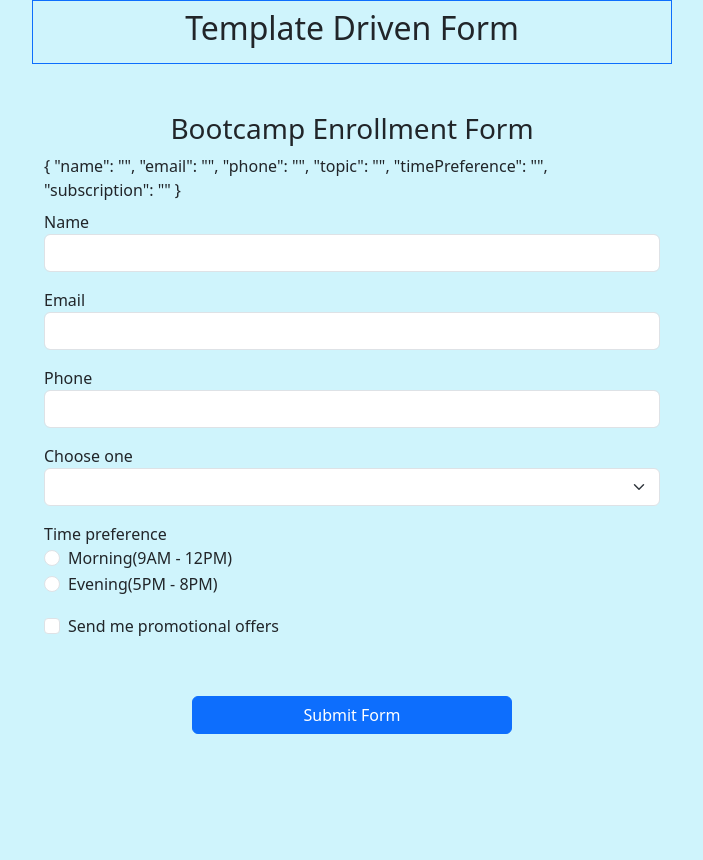
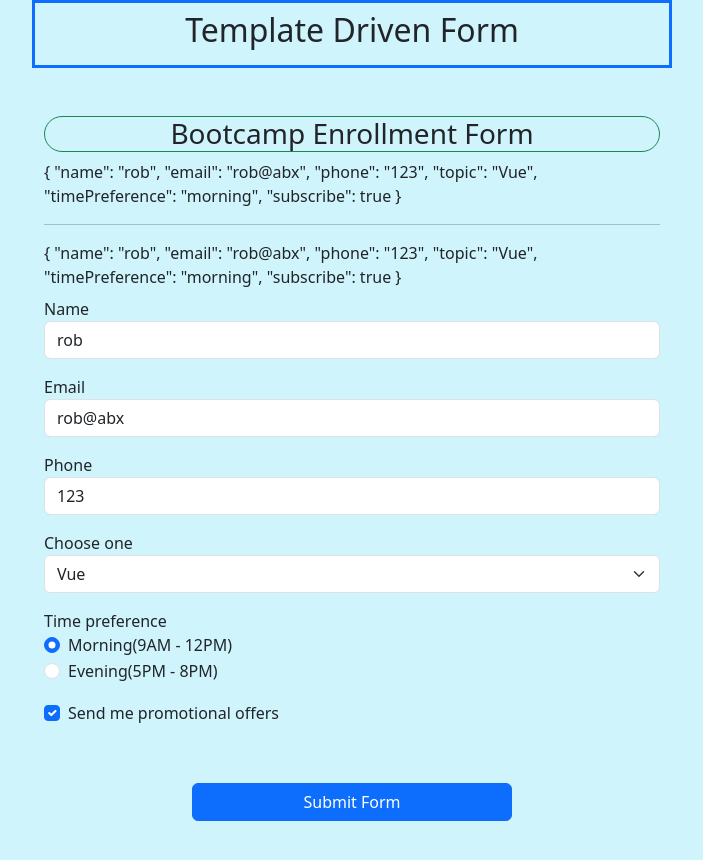
Before and after one commit to rahul7007/NG-TDF, an Angular app: page / in a window 1280 px wide. Shown: the top 860 px of the page, without its empty margins (288-991 px from the left). Before the commit the page ends 800 px from the top, so only its background shows below. Built offline with nearby package versions, Linux system fonts and the light colour scheme.

Commit message:
added two way binding in the ngModel

```diff
--- a/src/app/app.component.html
+++ b/src/app/app.component.html
@@ -1,32 +1,34 @@
-<div class="mx-auto p-2 border border-primary w-50">
+<div class="mx-auto p-2 border border-primary border-3 w-50">
   <h2 class="text-center">Template Driven Form</h2>
 </div>
 
 <div class="container-fluid w-50 py-5">
-  <h3 class="text-center">Bootcamp Enrollment Form</h3>
+  <h3 class="text-center border border-success rounded-5">Bootcamp Enrollment Form</h3>
 
   {{userForm.value | json}}
+  <hr />
+  {{userModel | json}}
 
   <form #userForm="ngForm">
     <div class="form-group py-2">
       <label>Name</label>
-      <input type="text" class="form-control" name="name" ngModel>
+      <input type="text" class="form-control" name="name" [(ngModel)]="userModel.name">
     </div>
 
     <div class="form-group py-2">
       <label>Email</label>
-      <input type="email" class="form-control" name="email" ngModel>
+      <input type="email" class="form-control" name="email" [(ngModel)]="userModel.email">
     </div>
 
     <div class="form-group py-2">
       <label>Phone</label>
-      <input type="tel" class="form-control" name="phone" ngModel>
+      <input type="tel" class="form-control" name="phone" [(ngModel)]="userModel.phone">
     </div>
 
     <div class="form-group py-2">
       <label>Choose one</label>
-      <select class="form-select" name="topic" ngModel>
-        <option selected>---I am interested in---</option>
+      <select class="form-select" name="topic" [(ngModel)]="userModel.topic">
+        <option value="">---I am interested in---</option>
         <option *ngFor="let topic of topics">{{ topic }}</option>
       </select>
     </div>
@@ -34,17 +36,17 @@
     <div class="py-2">
       <label>Time preference</label>
       <div class="form-check">
-        <input class="form-check-input" type="radio" name="timePreference" value="morning" ngModel>
+        <input class="form-check-input" type="radio" name="timePreference" value="morning" [(ngModel)]="userModel.timePreference">
         <label class="form-check-label">Morning(9AM - 12PM)</label>
       </div>
       <div class="form-check">
-        <input class="form-check-input" type="radio" name="timePreference" value="evening" ngModel>
+        <input class="form-check-input" type="radio" name="timePreference" value="evening" [(ngModel)]="userModel.timePreference">
         <label class="form-check-label">Evening(5PM - 8PM)</label>
       </div>
     </div>
 
     <div class="form-check py-2">
-      <input class="form-check-input" type="checkbox" name="subscription" ngModel>
+      <input class="form-check-input" type="checkbox" name="subscribe" [(ngModel)]="userModel.subscribe">
       <label class="form-check-label">
         Send me promotional offers
       </label>
--- a/src/app/app.component.ts
+++ b/src/app/app.component.ts
@@ -1,4 +1,5 @@
 import { Component } from '@angular/core';
+import { User } from './user';
 
 @Component({
   selector: 'app-root',
@@ -8,4 +9,6 @@
 export class AppComponent {
   title = 'tdf';
   topics = ["Angular", "React", "Vue"]
+
+  userModel = new User('rob', 'rob@abx', '123', 'Vue', 'morning', true)
 }
--- /dev/null
+++ b/src/app/user.ts
@@ -0,0 +1,10 @@
+export class User {
+    constructor(
+        public name: string,
+        public email: string,
+        public phone: string,
+        public topic: string,
+        public timePreference: string,
+        public subscribe: boolean,
+    ) {}
+}
```
Also changed, not shown: 2 other files (tests, documents, lock files or other folders).
